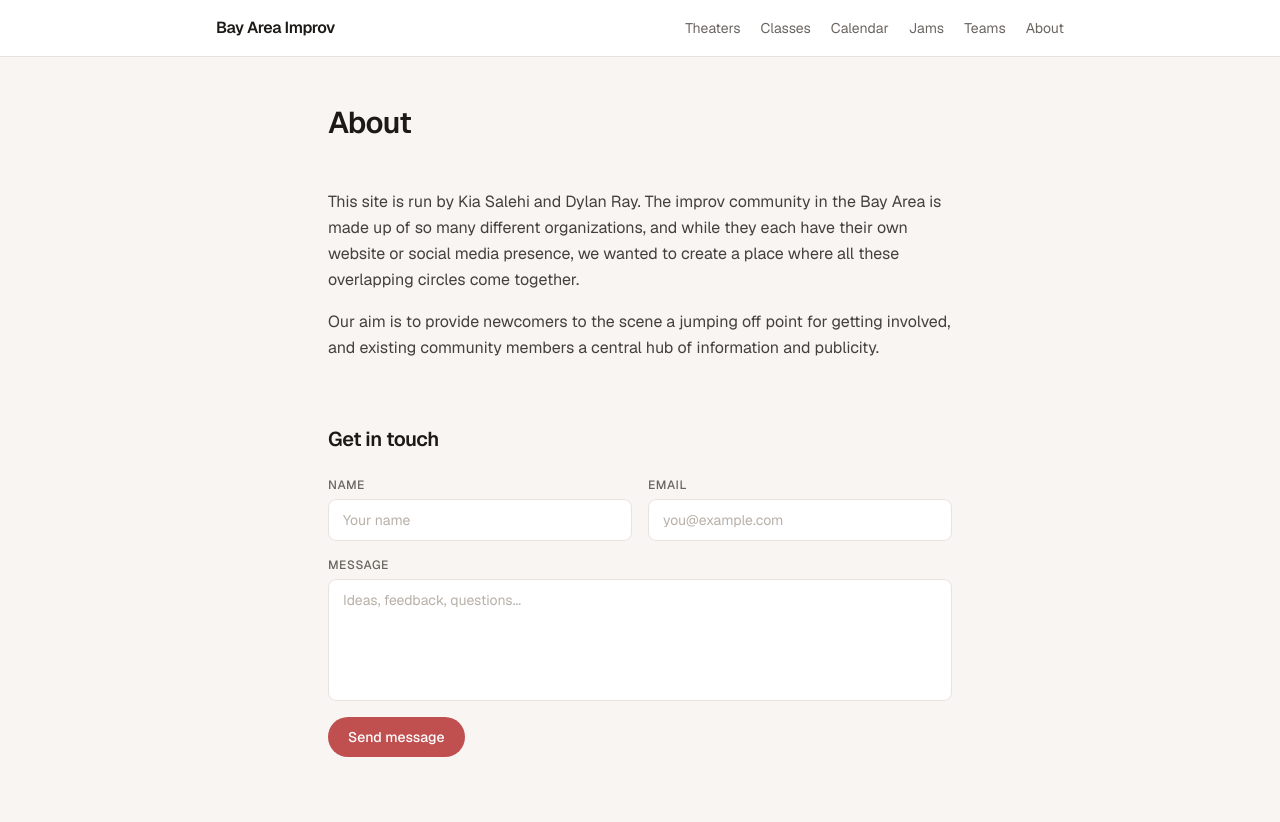
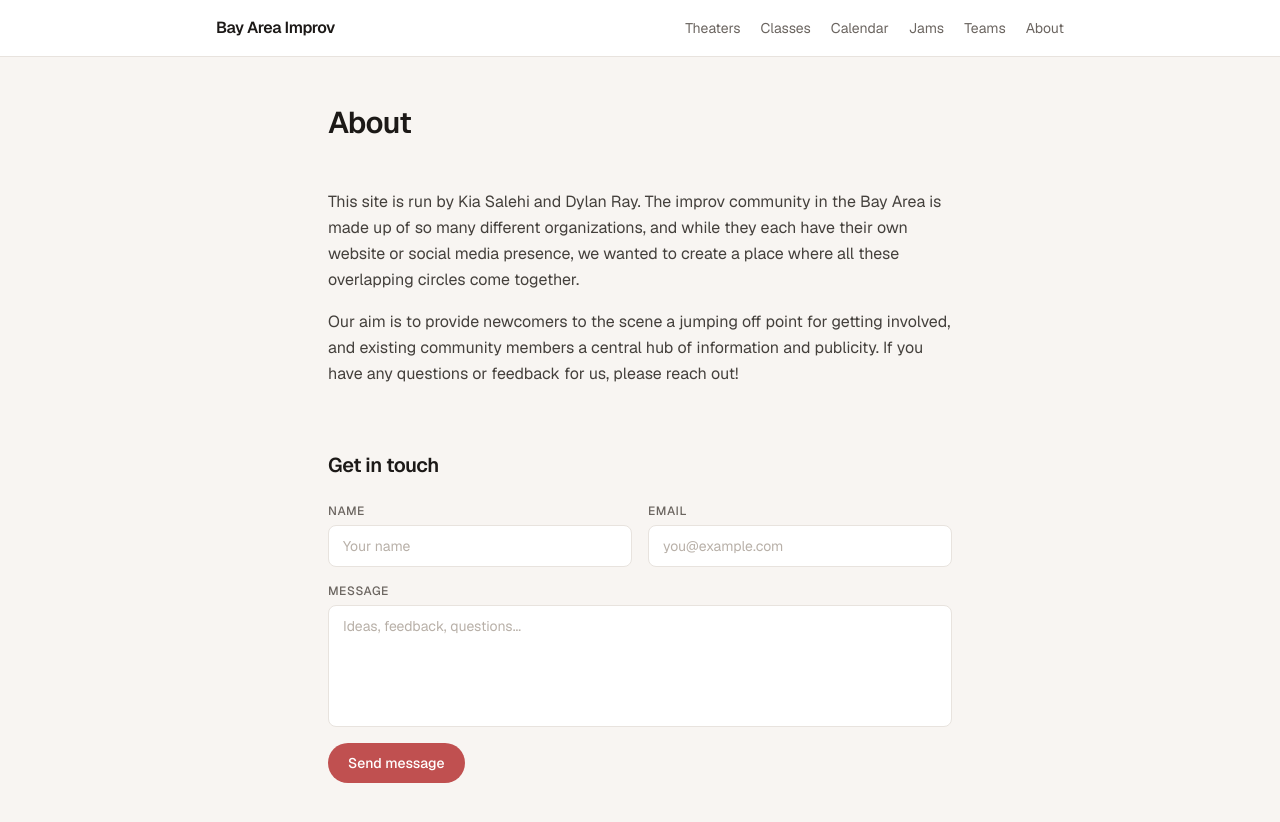
Before and after one commit to ksalehi/bay-area-improv, a Next.js app: page /about in a window 1280 px wide. Shown: the top 822 px of the page. Built offline with nearby package versions, Linux system fonts and the light colour scheme.

Commit message:
Narrow teams page content and give its form a full-bleed section
Matches the coaches page pattern: narrower centered list/header,
full-width background band for the submission form. Also tweaks
the about page copy to invite feedback.

```diff
--- a/src/app/about/page.tsx
+++ b/src/app/about/page.tsx
@@ -16,7 +16,8 @@ export default function AboutPage() {
         </p>
         <p>
           Our aim is to provide newcomers to the scene a jumping off point for getting involved,
-          and existing community members a central hub of information and publicity.
+          and existing community members a central hub of information and publicity. If you have
+          any questions or feedback for us, please reach out!
         </p>
       </div>
 
--- a/src/app/teams/page.tsx
+++ b/src/app/teams/page.tsx
@@ -87,12 +87,14 @@ export default async function TeamsPage() {
 
   return (
     <main className="mx-auto max-w-5xl px-6 py-12">
+      <div className="max-w-xl mx-auto">
         <h1 className="text-3xl font-semibold tracking-tight mb-1">Teams</h1>
         <p className="text-[#6b6560] mb-12">
           A non-exhaustive list of Bay Area teams — more functionality coming soon!
         </p>
+      </div>
 
-      <div className="divide-y divide-[#e8e3de]">
+      <div className="max-w-xl mx-auto divide-y divide-[#e8e3de]">
         {teams.map((team, i) => (
           <div
             key={team.name}
@@ -159,13 +161,15 @@ export default async function TeamsPage() {
         ))}
       </div>
 
-      <div className="max-w-xl mt-16">
+      <div className="mt-20 py-16 w-screen ml-[50%] -translate-x-1/2 bg-white">
+        <div className="max-w-xl mx-auto px-6">
           <h2 className="text-xl font-semibold text-[#1c1917] tracking-tight mb-1">
             Want to list your team here or add more info?
           </h2>
           <p className="text-[#6b6560] mb-6">Let us know!</p>
           <TeamSubmissionForm />
         </div>
+      </div>
     </main>
   );
 }
```
Lines whose indentation alone changed are shown as unchanged.
